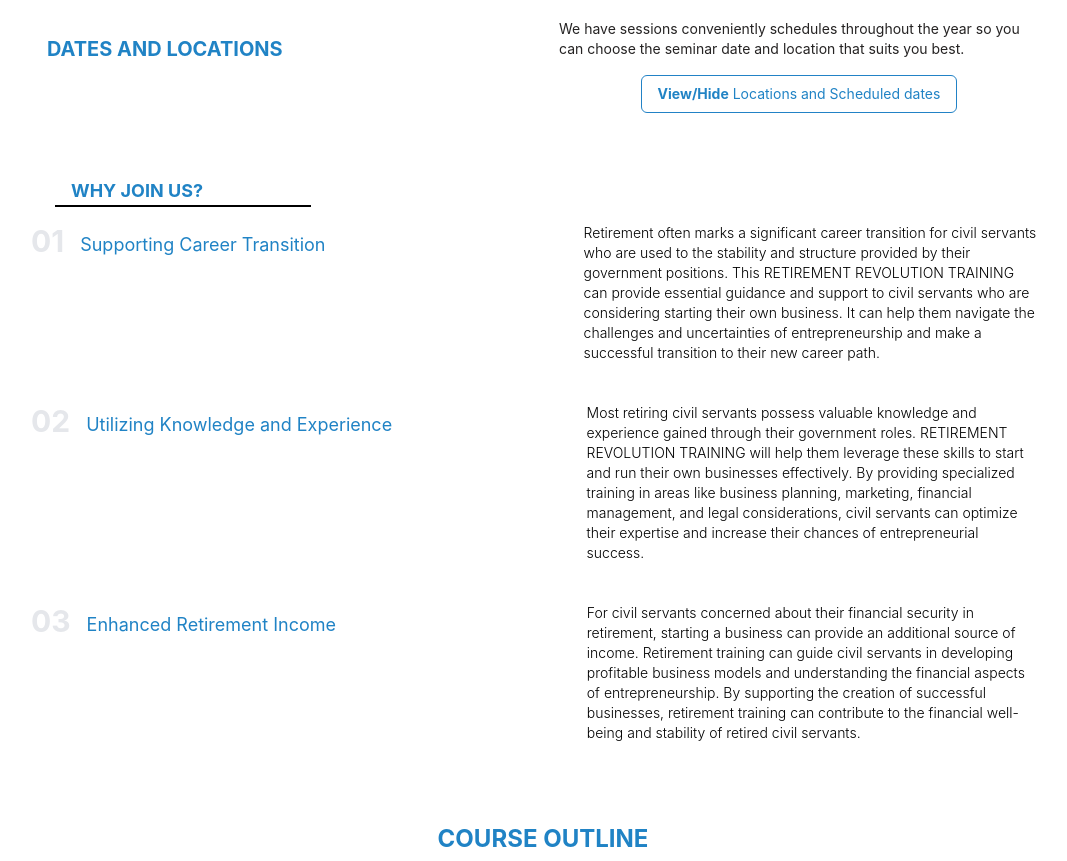
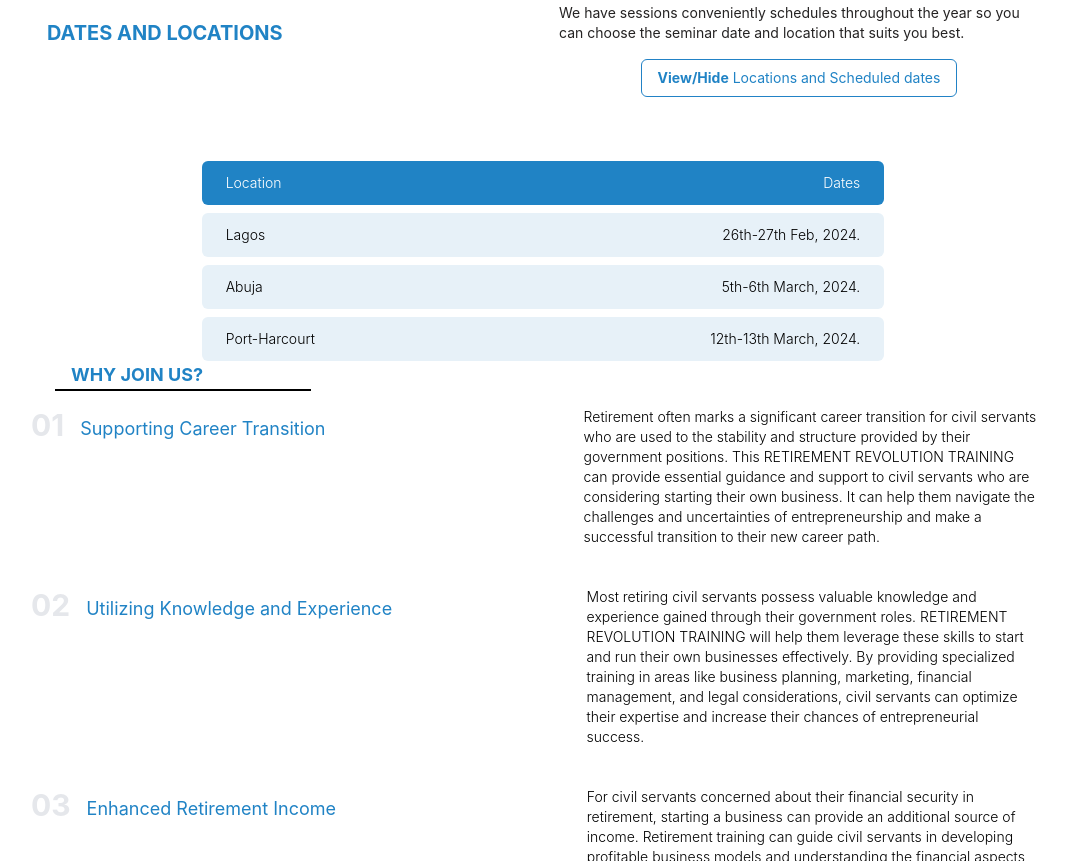
Before and after one commit to haadifarouk/Retirement-Revolution, a website: page index.html in a window 1280 px wide. Shown: the part 1287-2148 px from the top of the page, without its empty margins (97-1164 px from the left). Drawn offline with Linux system fonts and the light colour scheme.

Commit message:
UI fixes

```diff
--- a/index.html
+++ b/index.html
@@ -16,7 +16,7 @@
       <!-- img and nav container -->
       <header class="sticky top-0 z-10">
         <section
-          class="max-w-4xl m-auto flex px-4 mx-2 py-4 justify-between md:bg-transparent bg-white z-10 shadow-lg md:shadow-sm rounded-md items-center"
+          class="max-w-4xl m-auto flex px-4 mx-2 py-2 justify-between md:bg-transparent bg-white z-10 shadow-lg md:shadow-sm rounded-md items-center"
         >
           <!-- logo -->
           <a href="./index.html">
@@ -300,9 +300,9 @@
           </div>
         </div>
 <!--    LOCATION TABLE   -->
-            <div class="expanded2 hidden">
-                <div class="flex flex-col shrink-0 m-auto my-10 text-xs md:text-sm font-light">
-            <div class="flex flex-row text-white py-3 rounded-md justify-between bg-kindablue px-6 w-2/3 m-auto">
+            <div class="expanded2 hidde">
+                <div class="flex sm:max-w-1/2 flex-col shrink-0 w-3xl sm:m-auto my-10 text-xs md:text-sm font-light">
+            <div class="table-col">
                 <h4>
                     Location
                 </h4>
@@ -310,16 +310,16 @@
                     Dates
                 </h4>
             </div>
-            <div class="flex flex-row text-black py-3 my-3 rounded-md justify-between bg-sky px-6 w-2/3 m-auto">
+            <div class="table-col2">
                 <h4>
                     Lagos
                 </h4>
                 <h4>
                     26th-27th
-                        February, 2024.
+                        Feb, 2024.
                 </h4>
             </div>
-            <div class="flex flex-row text-black py-3 rounded-md justify-between bg-sky px-6 w-2/3 m-auto">
+            <div class="table-col2">
                 <h4>
                     Abuja
                 </h4>
@@ -328,7 +328,7 @@
 March, 2024.
                 </h4>
             </div>
-            <div class="flex flex-row text-black py-3 my-3 rounded-md justify-between bg-sky px-6 w-2/3 m-auto">
+            <div class="table-col2">
                 <h4>
                     Port-Harcourt
                 </h4>
--- a/src/input.css
+++ b/src/input.css
@@ -104,3 +104,11 @@ nav a.current{
 .white-button{
     @apply my-4 text-kindablue border m-auto px-4 py-2 border-blueish rounded-md
 }
+
+
+.table-col{
+    @apply flex m-auto  flex-row text-white py-3 rounded-md justify-between bg-kindablue px-6 w-2/3
+}
+.table-col2{
+    @apply flex flex-row text-black py-3 rounded-md justify-between bg-sky px-6 w-2/3 m-auto mt-2
+}
```
Also changed, not shown: build/css/style.css.
